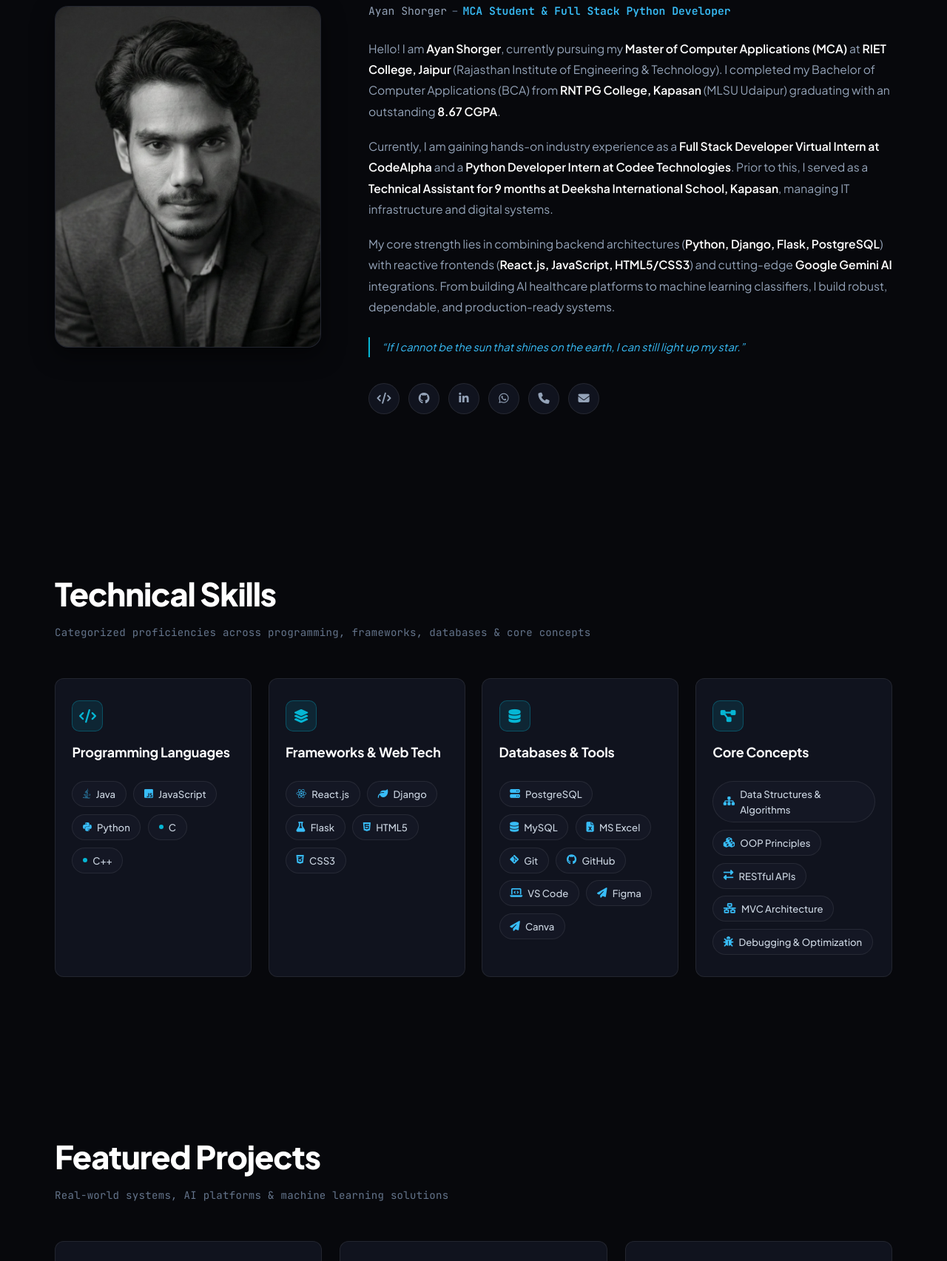
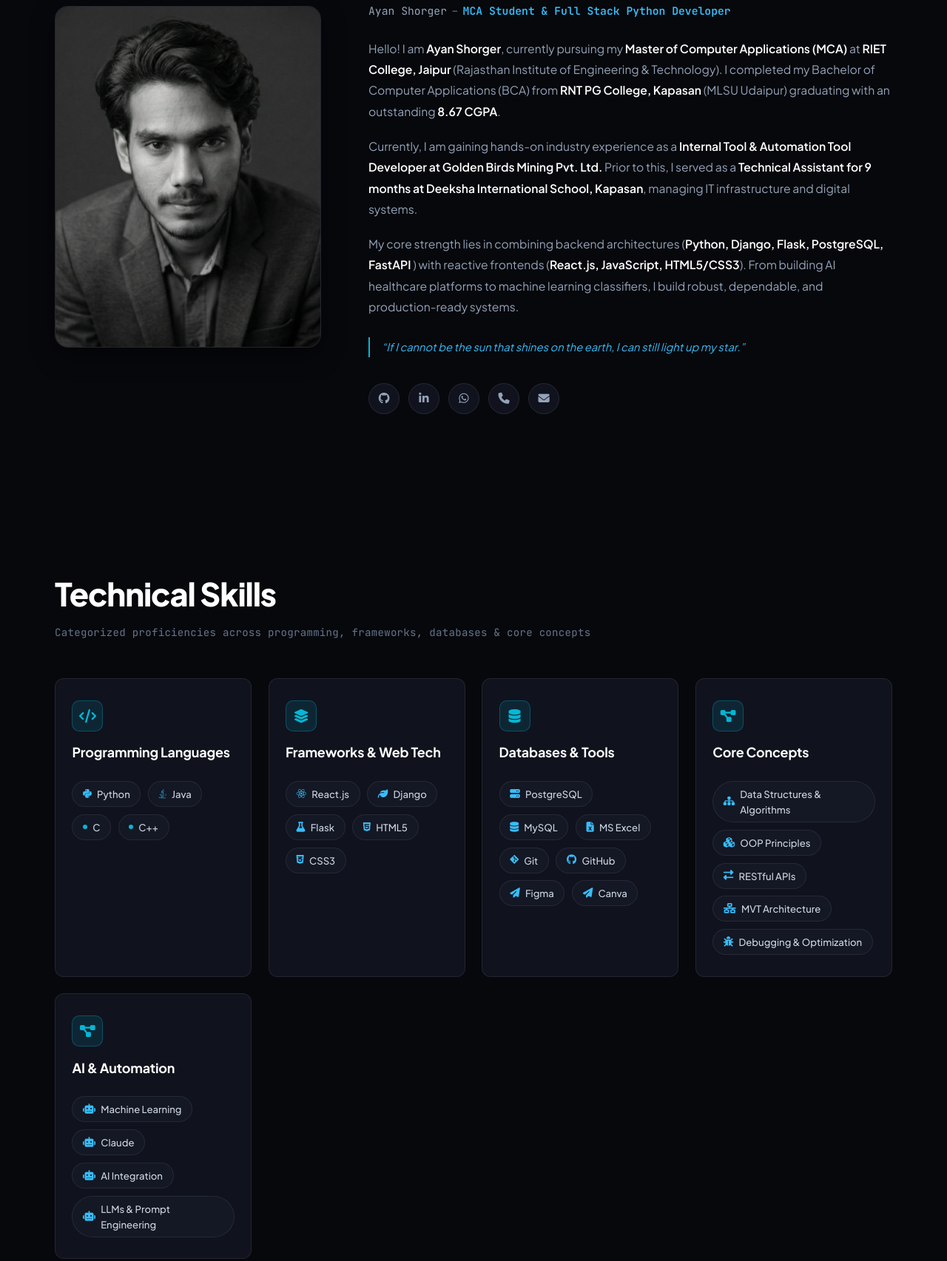
Before and after one commit to ayanshorger/ayan, a plain HTML site: page index.html in a window 1280 px wide. Shown: the part 938-2643 px from the top of the page at 74% size. Drawn offline with Linux system fonts and the light colour scheme.

Commit message:
Update index.html

```diff
--- a/index.html
+++ b/index.html
@@ -131,20 +131,20 @@
                 Hello! I am <strong>Ayan Shorger</strong>, currently pursuing my <strong>Master of Computer Applications (MCA)</strong> at <strong>RIET College, Jaipur</strong> (Rajasthan Institute of Engineering &amp; Technology). I completed my Bachelor of Computer Applications (BCA) from <strong>RNT PG College, Kapasan</strong> (MLSU Udaipur) graduating with an outstanding <strong>8.67 CGPA</strong>.
               </p>
               <p>
-                Currently, I am gaining hands-on industry experience as a <strong>Full Stack Developer Virtual Intern at CodeAlpha</strong> and a <strong>Python Developer Intern at Codee Technologies</strong>. Prior to this, I served as a <strong>Technical Assistant for 9 months at Deeksha International School, Kapasan</strong>, managing IT infrastructure and digital systems.
+                Currently, I am gaining hands-on industry experience as a <strong>Internal Tool & Automation Tool Developer at Golden Birds Mining Pvt. Ltd.</strong> Prior to this, I served as a <strong>Technical Assistant for 9 months at Deeksha International School, Kapasan</strong>, managing IT infrastructure and digital systems.
               </p>
               <p>
-                My core strength lies in combining backend architectures (<strong>Python, Django, Flask, PostgreSQL</strong>) with reactive frontends (<strong>React.js, JavaScript, HTML5/CSS3</strong>) and cutting-edge <strong>Google Gemini AI</strong> integrations. From building AI healthcare platforms to machine learning classifiers, I build robust, dependable, and production-ready systems.
+                My core strength lies in combining backend architectures (<strong>Python, Django, Flask, PostgreSQL, FastAPI </strong>) with reactive frontends (<strong>React.js, JavaScript, HTML5/CSS3</strong>). From building AI healthcare platforms to machine learning classifiers, I build robust, dependable, and production-ready systems.
               </p>
               <div class="about-quote">
                 &ldquo;If I cannot be the sun that shines on the earth, I can still light up my star.&rdquo;
               </div>
             </div>
             <div class="social-pills-row">
-              <a href="https://github.com/Ayan-Shorger" target="_blank" class="social-pill" title="Coding Profiles">
+              <!-- <a href="https://github.com/Ayan-Shorger" target="_blank" class="social-pill" title="Coding Profiles">
                 <i class="fas fa-code"></i>
-              </a>
-              <a href="https://github.com/Ayan-Shorger" target="_blank" class="social-pill" title="GitHub">
+              </a> -->
+              <a href="https://github.com/ayanshorger" target="_blank" class="social-pill" title="GitHub">
                 <i class="fab fa-github"></i>
               </a>
               <a href="https://www.linkedin.com/in/ayan-shorger" target="_blank" class="social-pill" title="LinkedIn">
@@ -182,9 +182,10 @@
               <h3 class="skill-cat-title">Programming Languages</h3>
             </div>
             <div class="skill-pills-stack">
+                <span class="skill-chip"><i class="fab fa-python"></i> Python</span>
               <span class="skill-chip"><i class="fab fa-java"></i> Java</span>
-              <span class="skill-chip"><i class="fab fa-js-square"></i> JavaScript</span>
-              <span class="skill-chip"><i class="fab fa-python"></i> Python</span>
+              <!-- <span class="skill-chip"><i class="fab fa-js-square"></i> JavaScript</span> -->
+
               <span class="skill-chip"><span class="tag-dot"></span> C</span>
               <span class="skill-chip"><span class="tag-dot"></span> C++</span>
               <!-- <span class="skill-chip"><i class="fas fa-database"></i> SQL</span> -->
@@ -224,7 +225,7 @@
               <span class="skill-chip"><i class="fas fa-file-excel"></i> MS Excel</span>
               <span class="skill-chip"><i class="fab fa-git-alt"></i> Git</span>
               <span class="skill-chip"><i class="fab fa-github"></i> GitHub</span>
-              <span class="skill-chip"><i class="fas fa-laptop-code"></i> VS Code</span>
+              <!-- <span class="skill-chip"><i class="fas fa-laptop-code"></i> VS Code</span> -->
               <span class="skill-chip"><i class="fas fa-paper-plane"></i> Figma</span>
               <span class="skill-chip"><i class="fas fa-paper-plane"></i> Canva</span>
             </div>
@@ -243,8 +244,23 @@
               <span class="skill-chip"><i class="fas fa-cubes"></i> OOP Principles</span>
               <span class="skill-chip"><i class="fas fa-exchange-alt"></i> RESTful APIs</span>
               <!-- <span class="skill-chip"><i class="fas fa-robot"></i></span> -->
-              <span class="skill-chip"><i class="fas fa-network-wired"></i> MVC Architecture</span>
+              <span class="skill-chip"><i class="fas fa-network-wired"></i> MVT Architecture</span>
               <span class="skill-chip"><i class="fas fa-bug"></i> Debugging &amp; Optimization</span>
+            </div>
+          </div>
+          <!-- Card 5: AI & Automation -->
+          <div class="skill-category-card">
+            <div class="skill-cat-header">
+              <div class="skill-cat-icon">
+                <i class="fas fa-project-diagram"></i>
+              </div>
+              <h3 class="skill-cat-title">AI & Automation </h3>
+            </div>
+            <div class="skill-pills-stack">
+                <span class="skill-chip"><i class="fas fa-robot"></i> Machine Learning</span>
+                <span class="skill-chip"><i class="fas fa-robot"></i> Claude</span>
+                <span class="skill-chip"><i class="fas fa-robot"></i> AI Integration</span>
+                <span class="skill-chip"><i class="fas fa-robot"></i> LLMs &amp; Prompt Engineering</span>
             </div>
           </div>
         </div>
@@ -605,11 +621,11 @@
           <form class="contact-form" id="contact-form" onsubmit="handleContactSubmit(event)">
             <div class="form-group">
               <label class="form-label" for="user-name">YOUR NAME</label>
-              <input type="text" id="user-name" class="form-input" placeholder="e.g. John Doe" required />
+              <input type="text" id="user-name" class="form-input" placeholder="e.g. Ayan" required />
             </div>
             <div class="form-group">
               <label class="form-label" for="user-email">YOUR EMAIL</label>
-              <input type="email" id="user-email" class="form-input" placeholder="e.g. john@example.com" required />
+              <input type="email" id="user-email" class="form-input" placeholder="e.g. ayan@example.com" required />
             </div>
             <div class="form-group">
               <label class="form-label" for="user-subject">SUBJECT</label>
@@ -690,9 +706,9 @@
     // Rotating animated code badge tags
     const rotatingTags = [
       '< Ayan.com | Full-Stack & AI />',
-      '< Python & Django Specialist />',
+      '< Python & Django & Automation Tools Developer />',
       '< MCA Student @ RIET Jaipur />',
-      '< React.js & AI/ML  />'
+      '< Learning about AI/ML/>'
     ];
     let tagIndex = 0;
     const tagElement = document.getElementById('rotating-tag');
```
